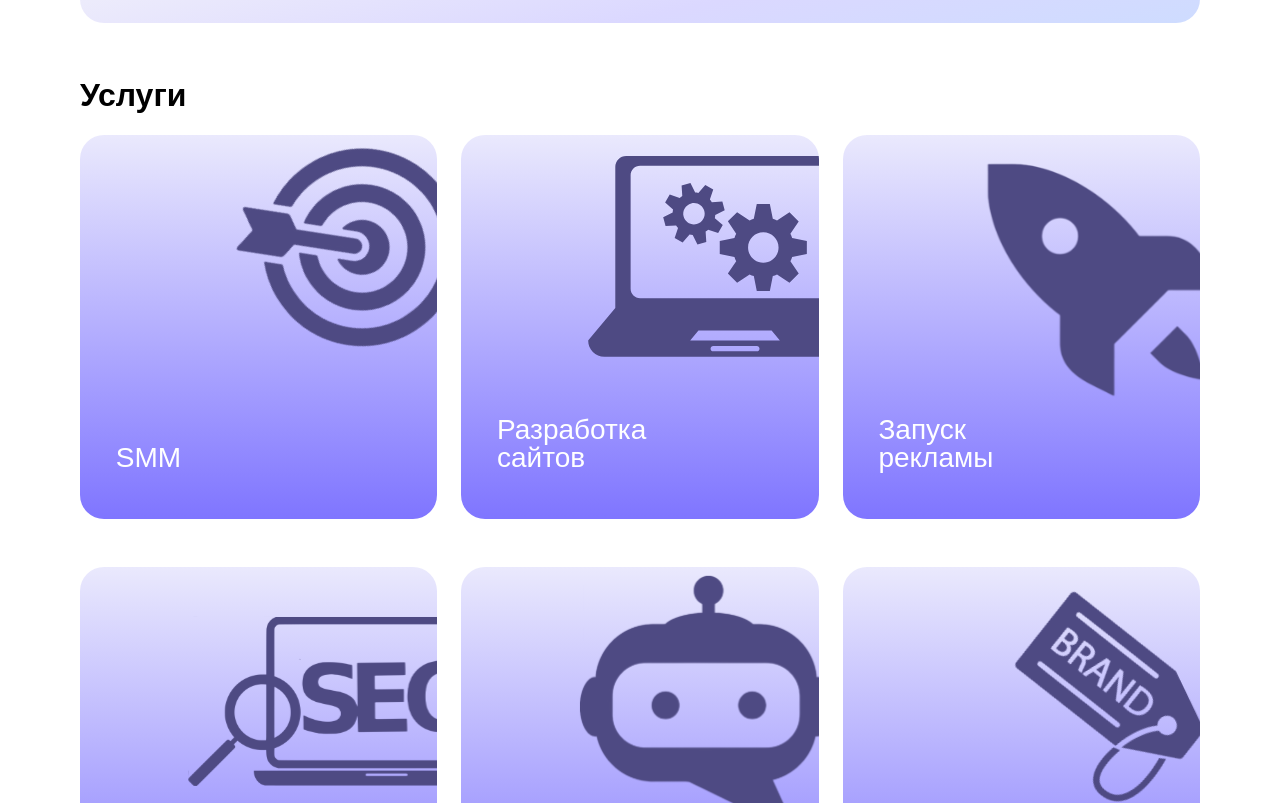
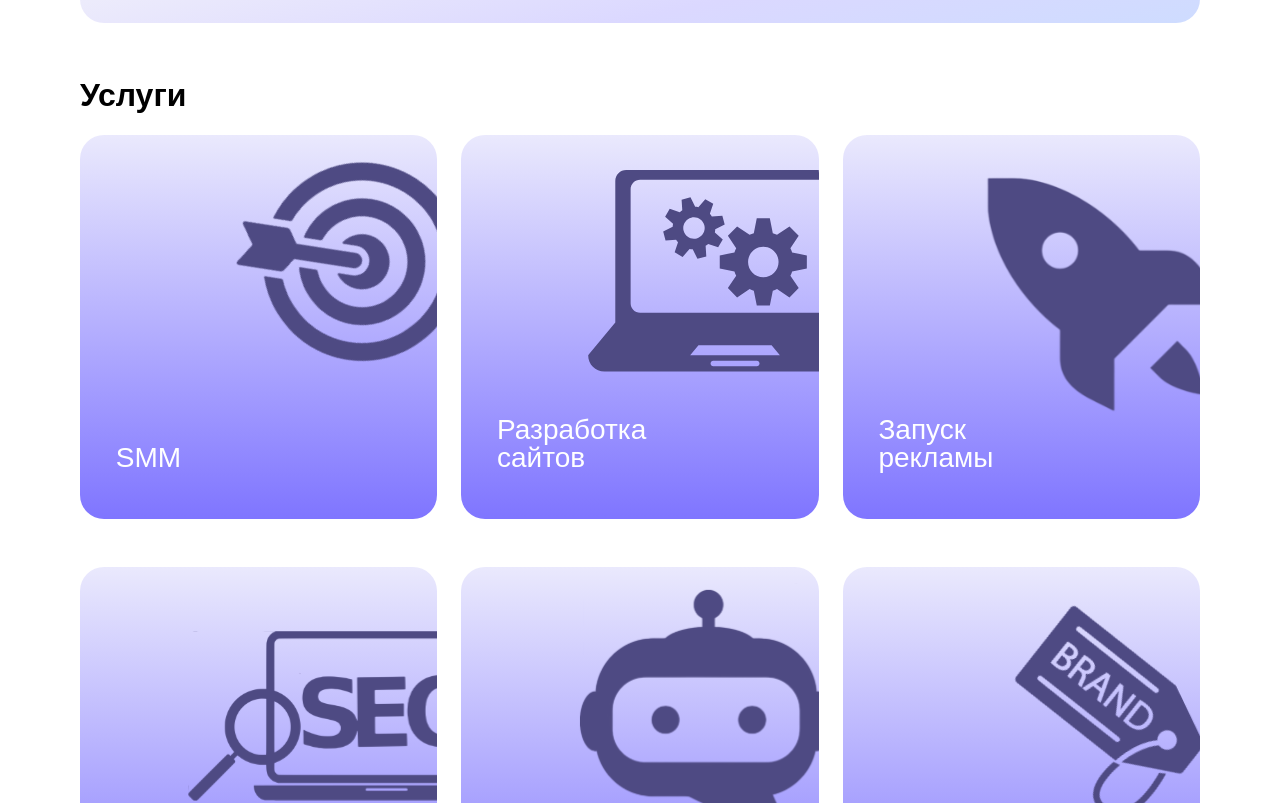
Before and after one commit to Shotambrat/Result-agency, a React (Create React App) app: page / in a window 1280 px wide. Shown: the part 1017-1820 px from the top of the page. Built offline with nearby package versions, Linux system fonts and the light colour scheme.

Commit message:
update cases mt and animation x:1.2=1.15

```diff
--- a/src/components/Main/MainService.jsx
+++ b/src/components/Main/MainService.jsx
@@ -57,7 +57,7 @@ const MainService = () => {
   const imgRefs = useRef([]);
 
   const handleMouseEnter = (index) => {
-    gsap.to(imgRefs.current[index], { scale: 1.2, x: -30, duration: 0.3 });
+    gsap.to(imgRefs.current[index], { scale: 1.13, x: -30, duration: 0.3 });
   };
 
   const handleMouseLeave = (index) => {
@@ -162,7 +162,7 @@ const MainService = () => {
                     />
                   ) : (
 <div
-      className="relative rounded-[13.14px] lg:rounded-3xl h-[11rem] md:h-[18rem] lg:h-[21rem] xl:h-[24rem] 2xl:h-[30rem] bg-gradient-to-b from-[#EAE9FD] to-[#7F75FF]"
+      className=" relative rounded-[13.14px] lg:rounded-3xl h-[11rem] md:h-[18rem] lg:h-[21rem] xl:h-[24rem] 2xl:h-[30rem] bg-gradient-to-b from-[#EAE9FD] to-[#7F75FF]"
       onClick={() => handleChangeCard(data.nameForFunction)}
       onMouseEnter={() => handleMouseEnter(index)}
       onMouseLeave={() => handleMouseLeave(index)}
@@ -171,7 +171,7 @@ const MainService = () => {
         ref={(el) => (imgRefs.current[index] = el)}
         src={data.img}
         alt="icons"
-        className="absolute right-0 lg:rounded-3xl w-[70%] h-[70%]"
+        className="mt-[4%] absolute right-0 lg:rounded-3xl w-[70%] h-[70%]"
       />
       <p
         dangerouslySetInnerHTML={{
```
